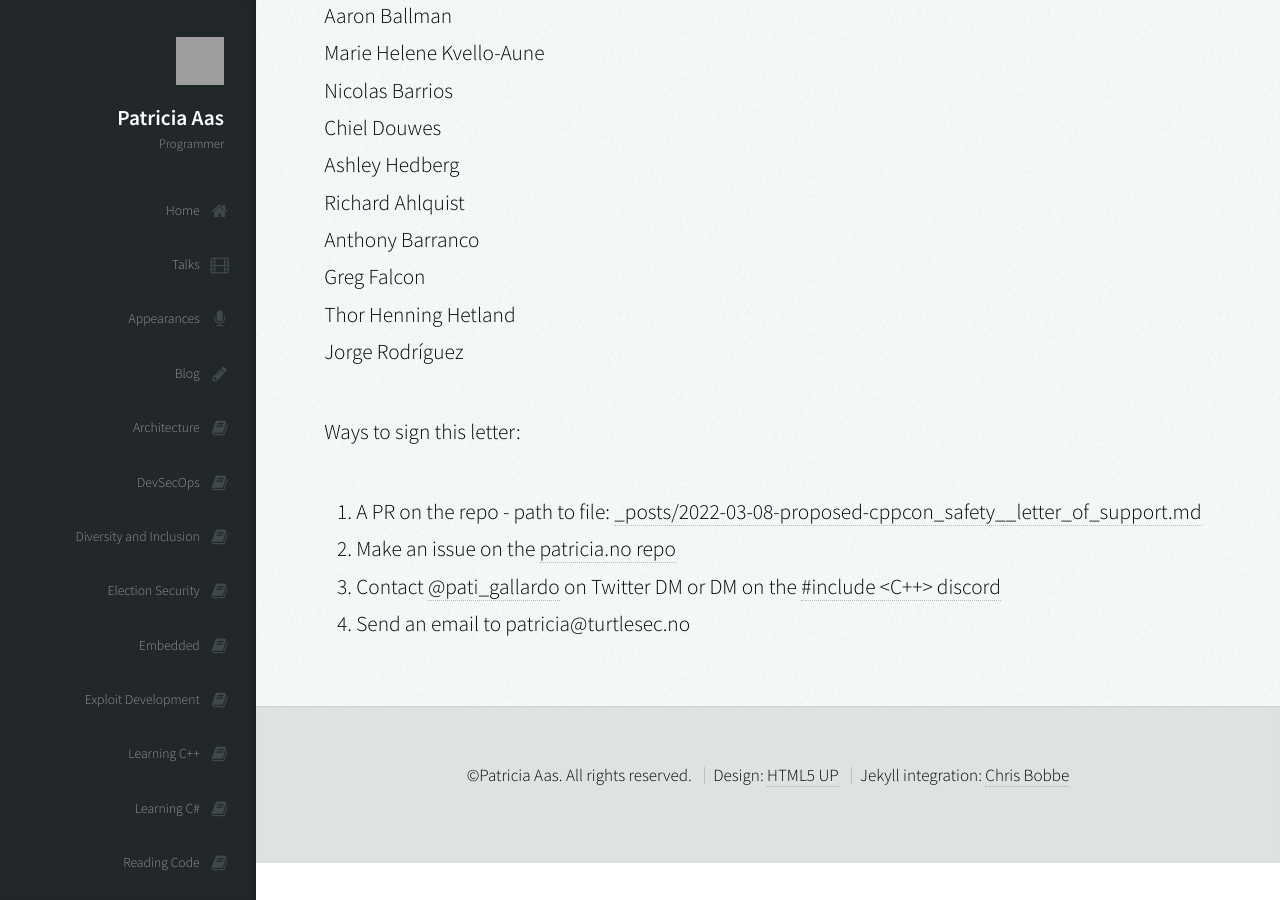
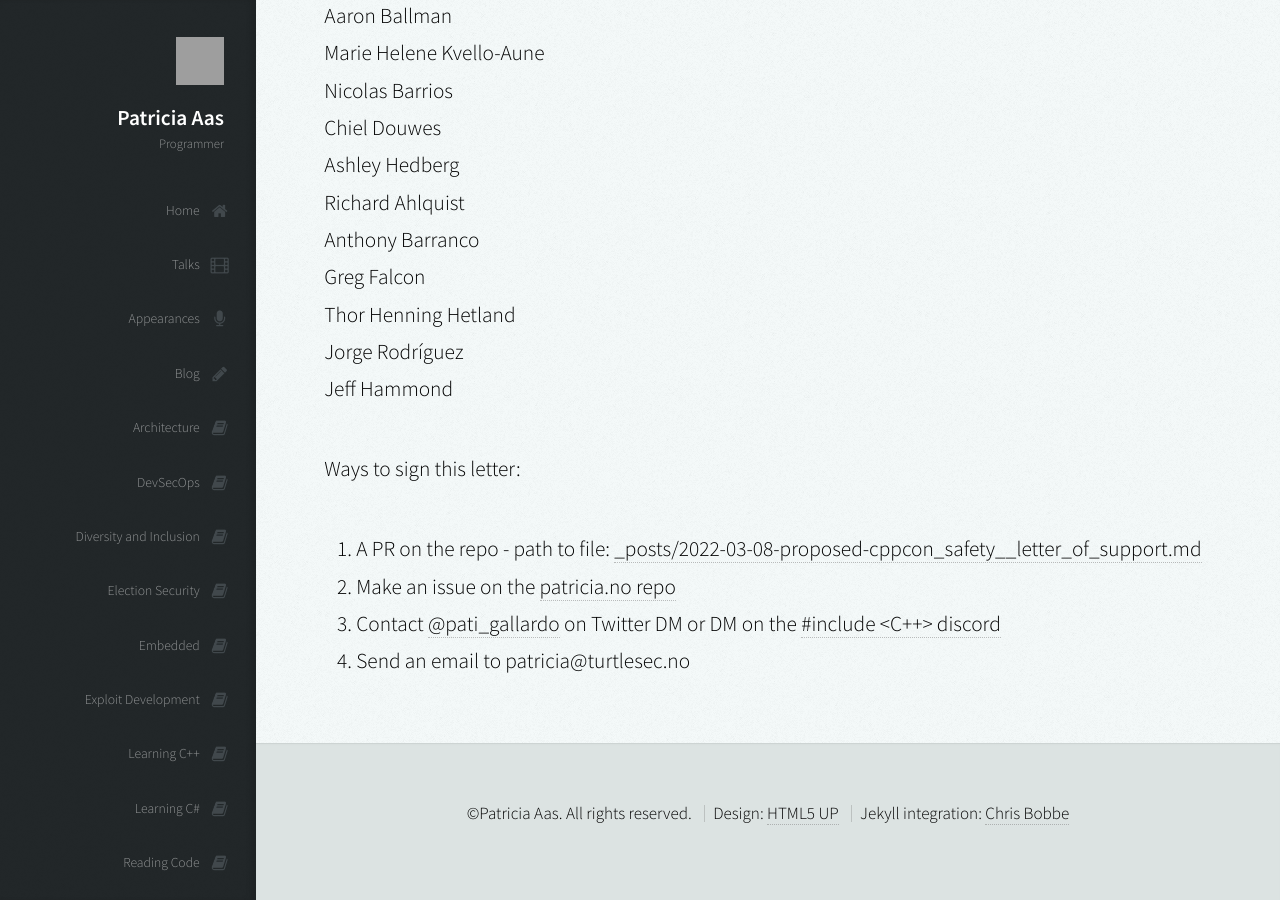
Before and after one commit to patricia-gallardo/patricia-gallardo.github.io, a Jekyll site: the page built from _posts/2022-03-08-proposed-cppcon_safety__letter_of_support.md, in a window 1280 px wide and 900 px high, scrolled down 5373 px. Built offline with Jekyll 4.4.1, drawn with Linux system fonts in a browser that asks for light colours; nearby versions of some CDN libraries; grey boxes are pictures that could not be loaded.

Commit message:
Update 2022-03-08-proposed-cppcon_safety__letter_of_support.md

```diff
--- a/_posts/2022-03-08-proposed-cppcon_safety__letter_of_support.md
+++ b/_posts/2022-03-08-proposed-cppcon_safety__letter_of_support.md
@@ -152,7 +152,7 @@ Anthony Barranco <br>
 Greg Falcon <br>
 Thor Henning Hetland <br>
 Jorge Rodríguez <br>
-
+Jeff Hammond <br>
 
 Ways to sign this letter:
 1. A PR on the repo - path to file: [_posts/2022-03-08-proposed-cppcon_safety__letter_of_support.md][4]
```
